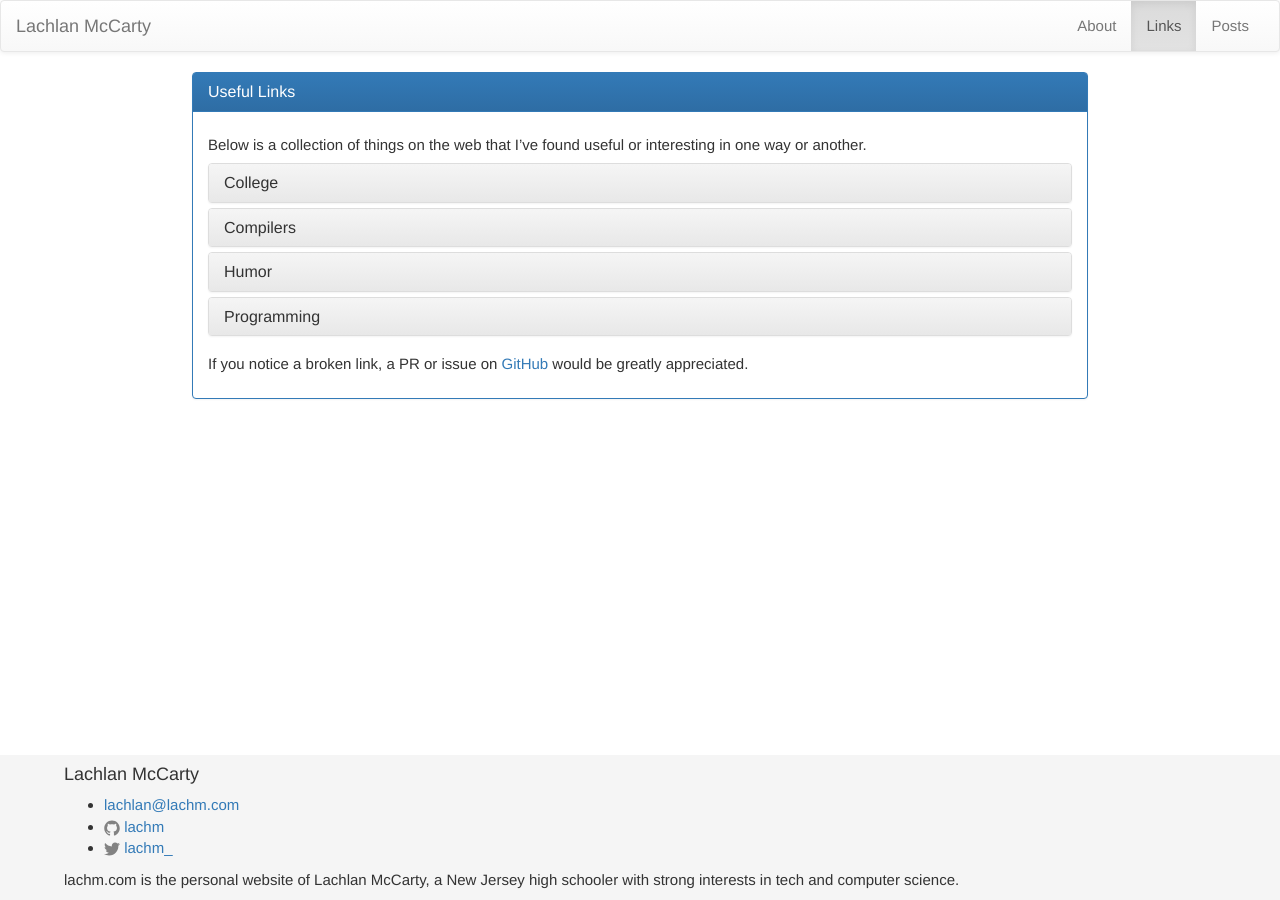
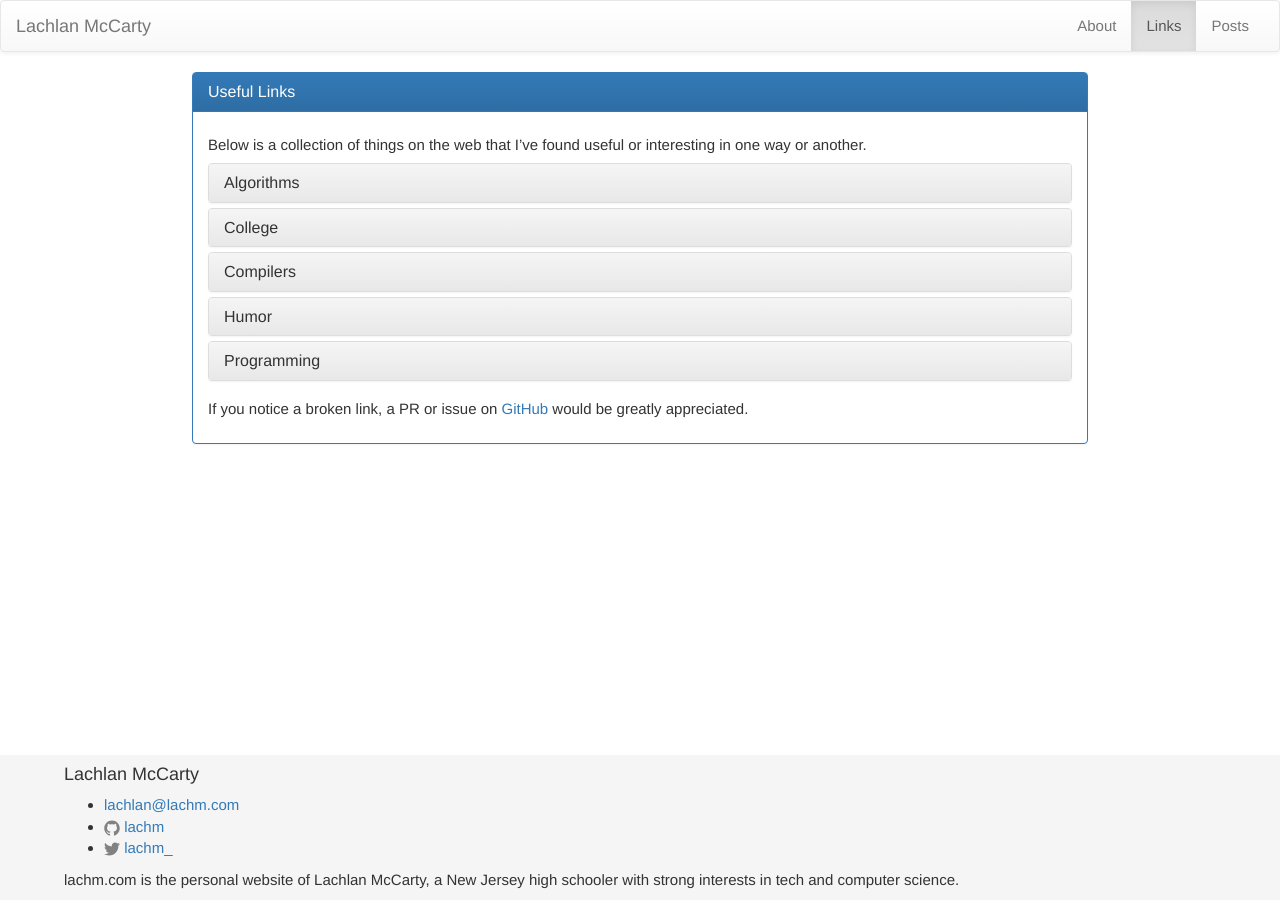
Before and after one commit to lachm/lachm.github.io, a Jekyll site: the page built from links.md, in a window 1280 px wide. Built offline with Jekyll 4.4.1, drawn with Linux system fonts in a browser that asks for light colours.

Commit message:
Added 2 links

```diff
--- a/links.md
+++ b/links.md
@@ -4,6 +4,10 @@
 long_title: Useful Links
 permalink: /links/
 ---
+{% capture algorithms %}
+- [Extra, Extra - Read All About It: Nearly All Binary Searches and Mergesorts are Broken](https://research.googleblog.com/2006/06/extra-extra-read-all-about-it-nearly.html) - Joshua Bloch, a Software Engineer at Google, showcases a bug that can be found in many merge sort and binary search implementations including those in educational texts.
+{% endcapture %}
+
 {% capture college %}
 - [Making the Most Out of CMU](http://notes.willcrichton.net/making-the-most-out-of-cmu/) - Will Crichton offers his suggestions on making the most of Carnegie Mellon.
 {% endcapture %}
@@ -18,12 +22,14 @@
 
 {% capture programming %}
 - [Autotools Tutorial](https://www.lrde.epita.fr/~adl/autotools.html) - Alexandre Duret-Lutz offers a great way to get up and running with the GNU Build System.
+- [The other kind of JavaScript fatigue](http://chrismm.com/blog/the-other-kind-of-javascript-fatigue/) - Christian Maioli Mackeprang questions the current state of the JavaScript community.
 - [Reading C type declarations](http://www.unixwiz.net/techtips/reading-cdecl.html) - Steve Friedl explains C type declarations and the reasoning behind their syntax in an arguably better way than that of K&R.
 {% endcapture %}
 
 ##### Below is a collection of things on the web that I've found useful or interesting in one way or another.
 
 {% include accordion.html type='begin' name='links' %}
+{% include accordion.html type='item' name='Algorithms' md=algorithms %}
 {% include accordion.html type='item' name='College' md=college %}
 {% include accordion.html type='item' name='Compilers' md=compilers %}
 {% include accordion.html type='item' name='Humor' md=humor %}
```
